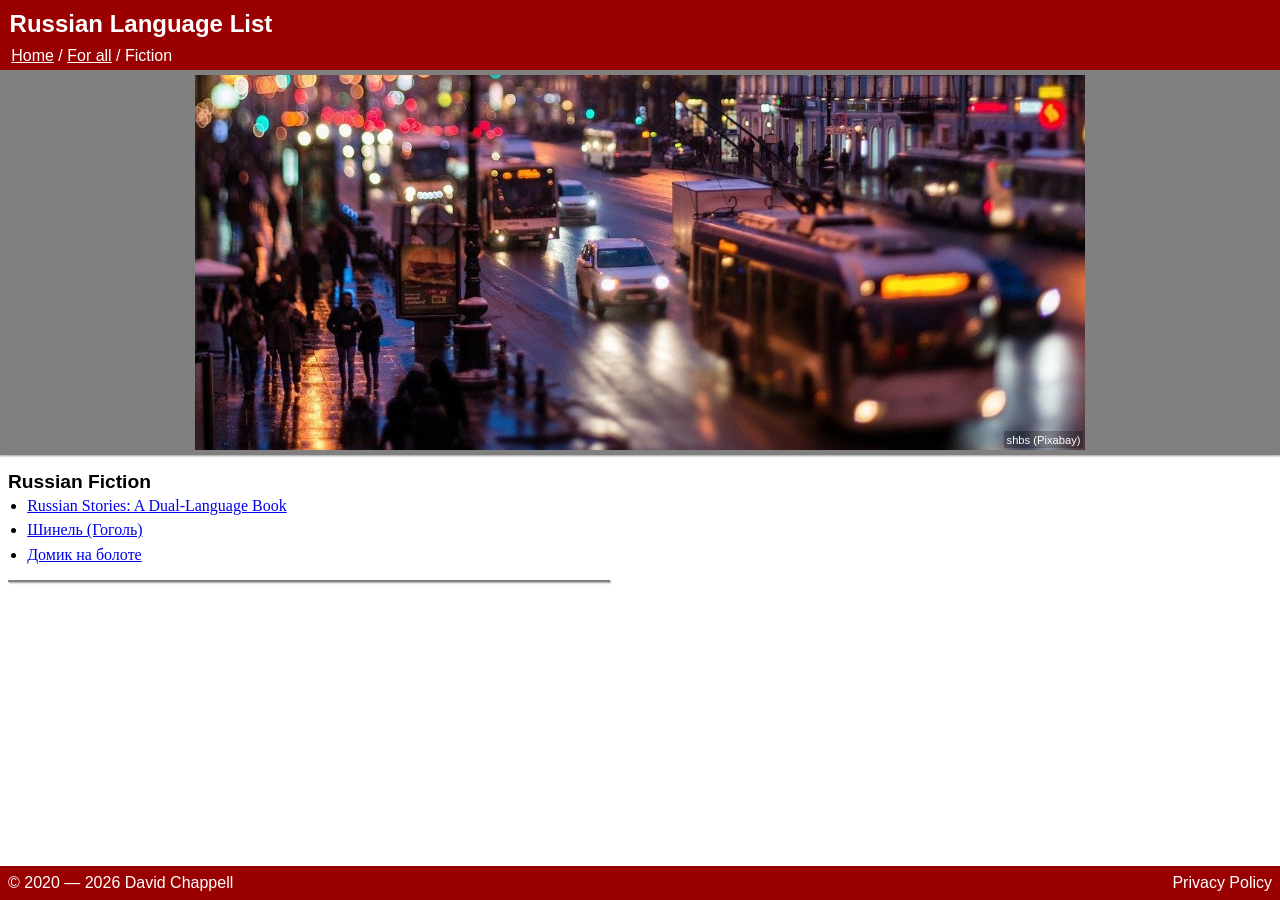
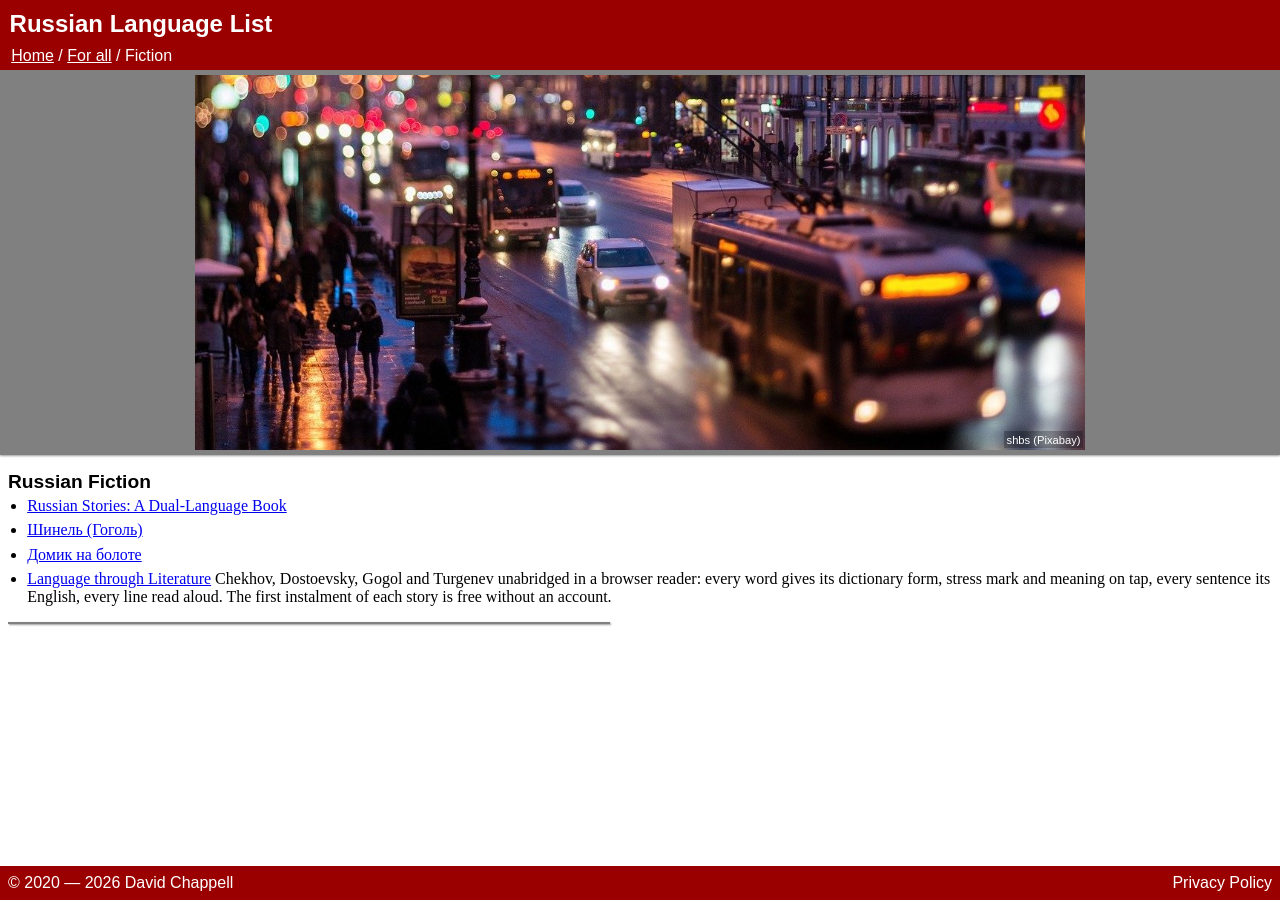
Before and after one commit to david672orford/russian-language-list, a Jekyll site: the page built from for-all/fiction.md, in a window 1280 px wide. Built offline with Jekyll 4.4.1, drawn with Linux system fonts in a browser that asks for light colours; our own code applies the rules of GitHub Pages for plain Markdown files.

Commit message:
Add Language through Literature
Co-Authored-By: Claude Fable 5.1 <noreply@anthropic.com>

```diff
--- a/for-all/fiction.md
+++ b/for-all/fiction.md
@@ -2,3 +2,5 @@
 * [Russian Stories: A Dual-Language Book](https://www.amazon.com/Russian-Stories-Dual-Language-Book-English/dp/0486262448)
 * [Шинель (Гоголь)](https://ru.wikisource.org/wiki/%D0%A8%D0%B8%D0%BD%D0%B5%D0%BB%D1%8C_(%D0%93%D0%BE%D0%B3%D0%BE%D0%BB%D1%8C))
 * [Домик на болоте](https://www.e-reading.life/chapter.php/101634/61/Mir_Priklyucheniii_1957__3.html)
+* [Language through Literature](https://languagethroughliterature.com)
+	Chekhov, Dostoevsky, Gogol and Turgenev unabridged in a browser reader: every word gives its dictionary form, stress mark and meaning on tap, every sentence its English, every line read aloud. The first instalment of each story is free without an account.
```
